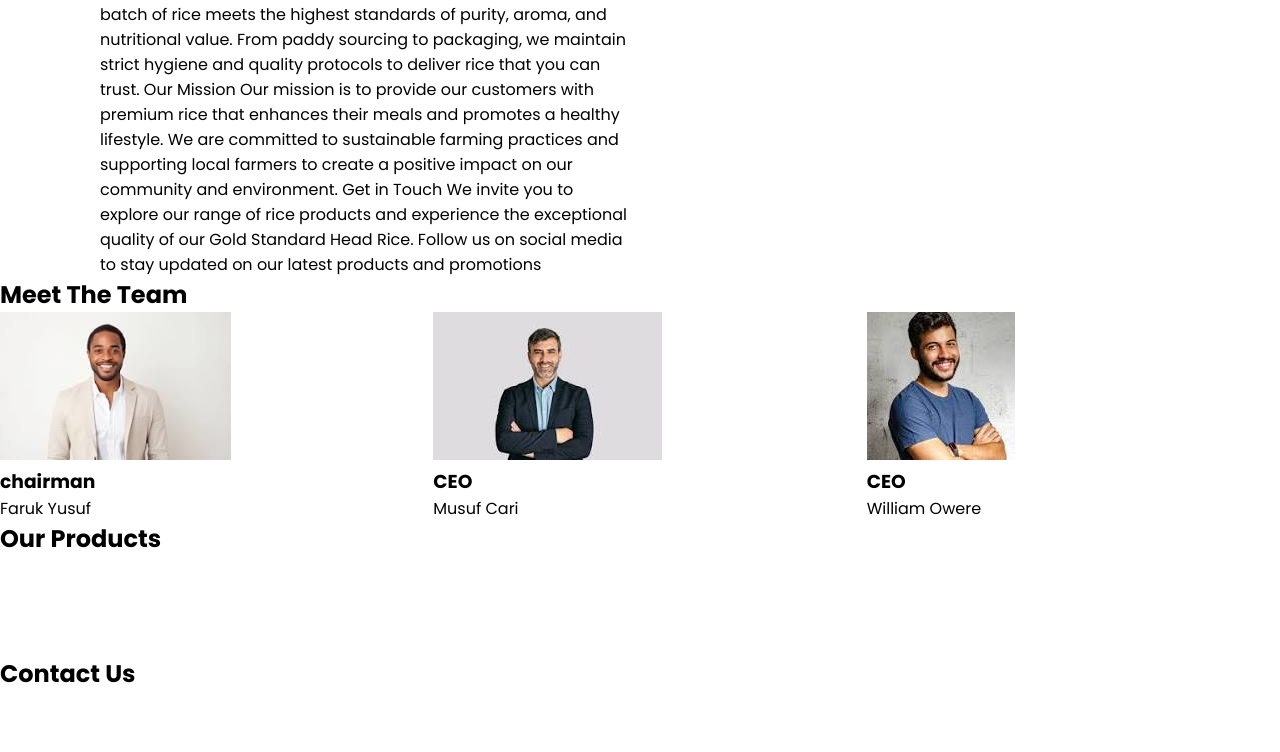
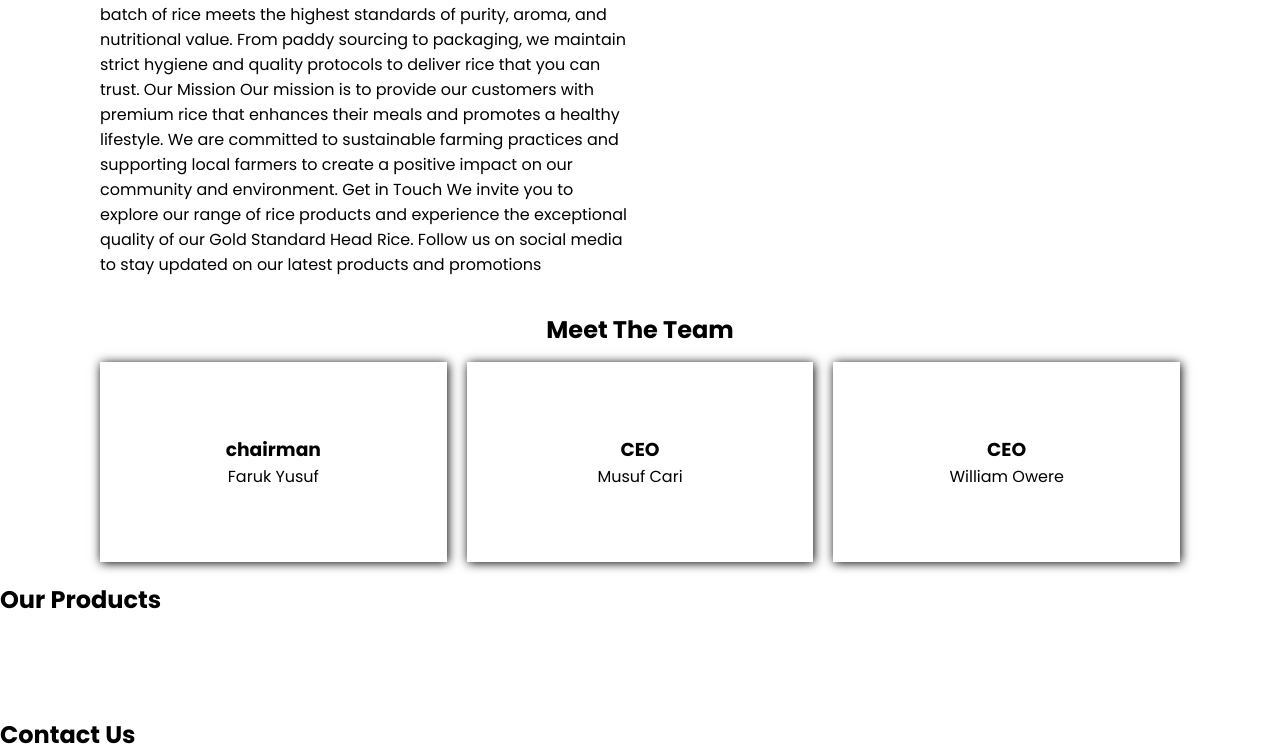
Before and after one commit to IamLiam09/GILASOFOODSNIGERIALIMITED2, a plain HTML site: page index.html in a window 1280 px wide. Shown: the part 1519-2271 px from the top of the page. Before the commit the page ends 2210 px from the top, so only its background shows below. Drawn offline with Linux system fonts and the light colour scheme.

Commit message:
images removed

```diff
--- a/assets/style.css
+++ b/assets/style.css
@@ -138,11 +138,28 @@ header.sticky ul li a {
     max-width: 100%;
     height: auto;
 }
+#team{
+    padding: 20px 100px;
+    text-align: center;
+}
+#team h2{
+    margin: 15px;
+}
 .team{
     display: grid;
     grid-template-columns: 1fr 1fr 1fr;
     gap: 20px;
-
+}
+.team .caption{
+    width: 100%;
+    height: 200px;
+    border: 1px black;
+    text-align: center;
+    display: flex;
+    flex-direction: column;
+    justify-content: center;
+    align-items: center;
+    box-shadow: 1px 1px 10px;
 }
 
 @media (max-width: 500px) {
@@ -239,4 +256,9 @@ header.sticky ul li a {
         grid-template-columns: 1fr;
         gap: 20px;
     }
+    .team{
+        display: grid;
+        grid-template-columns: 1fr;
+        gap: 20px;
+    }
 }
--- a/index.html
+++ b/index.html
@@ -68,13 +68,12 @@ We invite you to explore our range of rice products and experience the exception
  </div>
  </div>
         </section>
-        <section id="#team">
+        <section id="team">
         <h2>Meet The Team</h2>
         <div class="team">
-        <div><img src="/assets/images/person1.jpeg" alt="team 1">
-        <div class="caption"><h3>chairman</h3><p>Faruk Yusuf</p></div></div>
-        <div><img src="/assets/images/person2.jpeg" alt="team 2"><div class="caption"><h3>CEO</h3><p>Musuf Cari</p></div></div>
-        <div><img src="/assets/images/person3.jpeg" alt="team 3"><div class="caption"><h3>CEO</h3><p>William Owere</p></div></div>
+        <div class="caption"><h3>chairman</h3><p>Faruk Yusuf</p></div>
+        <div class="caption"><h3>CEO</h3><p>Musuf Cari</p></div>
+        <div class="caption"><h3>CEO</h3><p>William Owere</p></div>
         </div>
         </section>
         <section>
```
